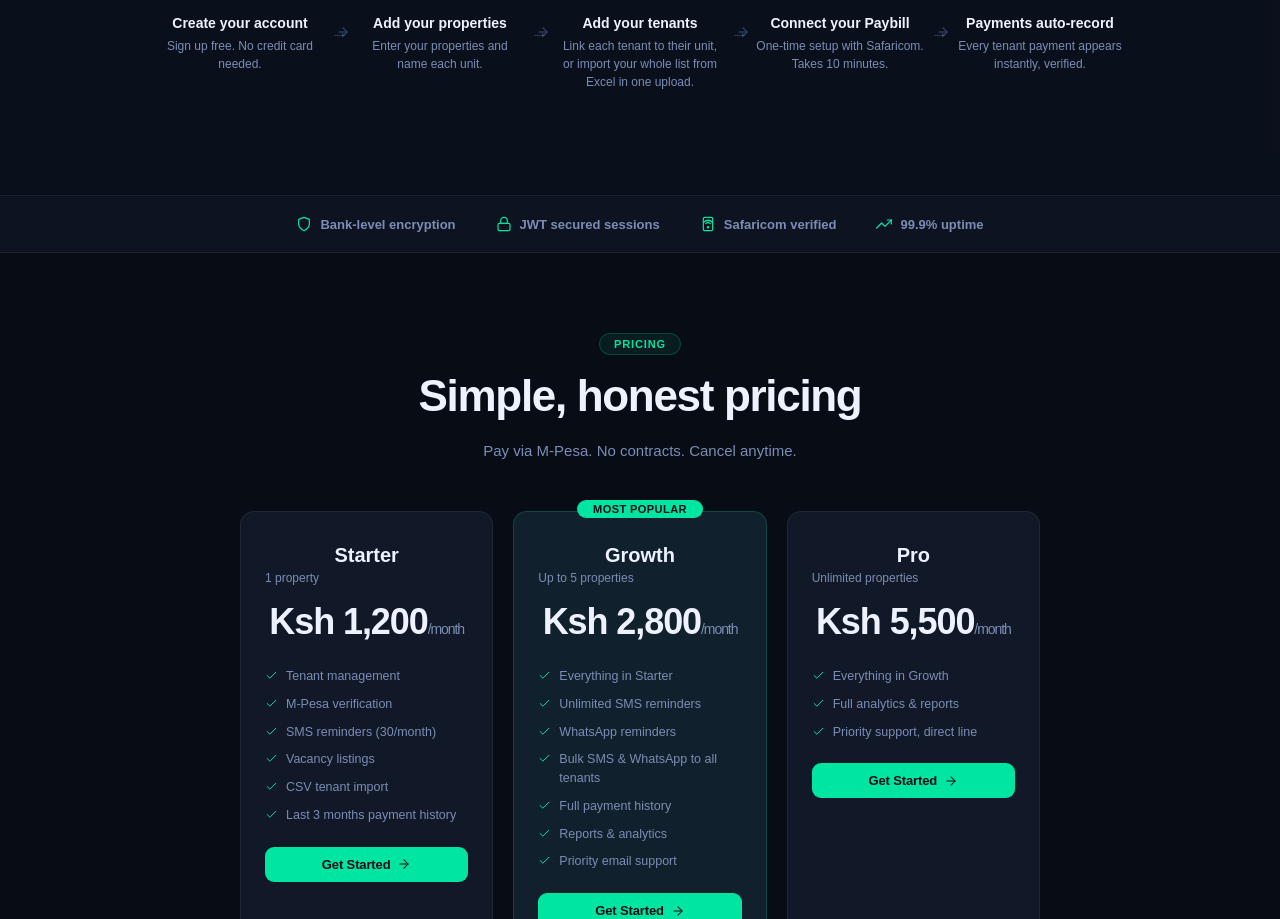
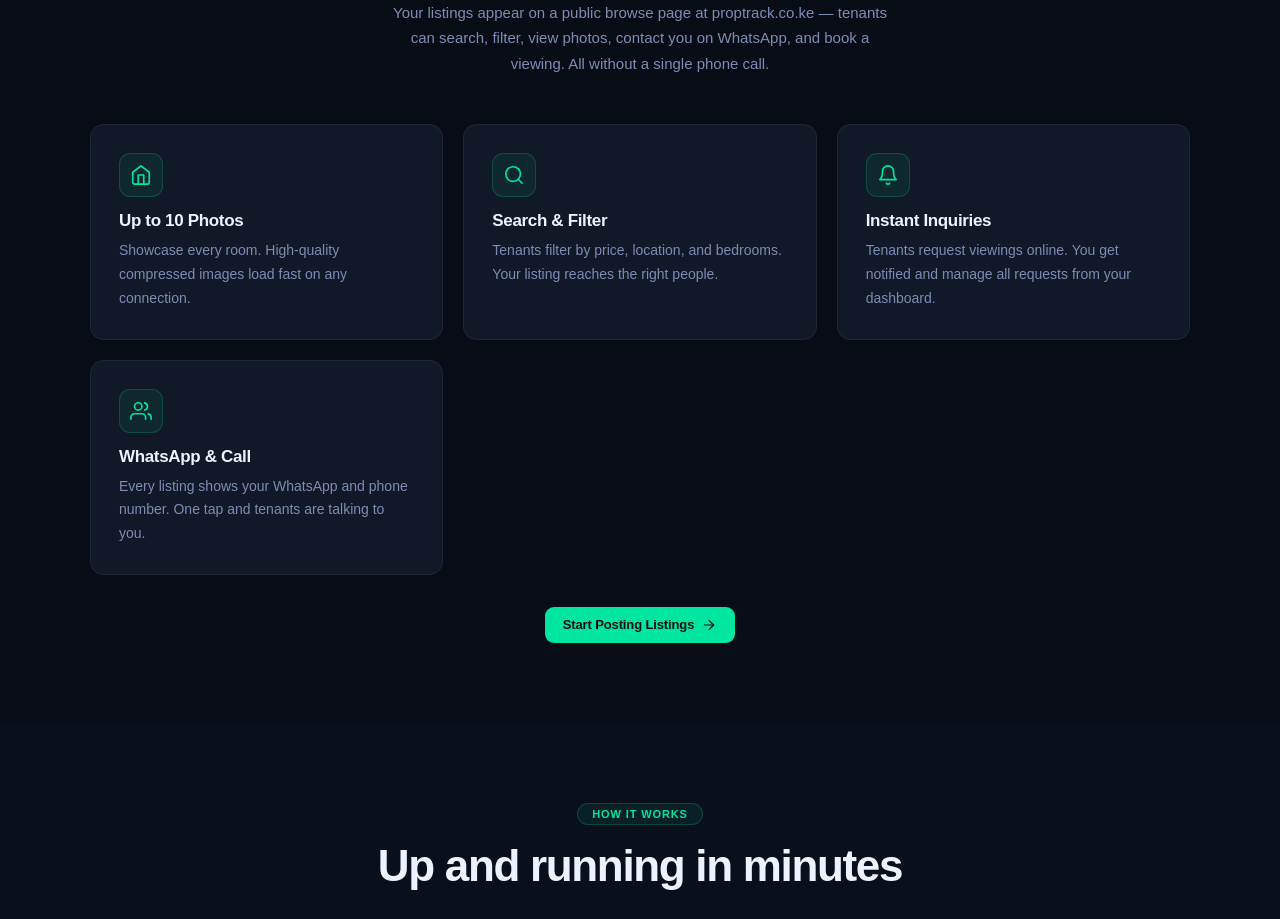
Before and after one commit to Bulovaty/proptrack-frontend, a React (Vite) app: page / in a window 1280 px wide. Shown: the part 1881-2800 px from the top of the page. Built offline with nearby package versions, Linux system fonts and the light colour scheme; no server answers; a web font is replaced by a local one.

Commit message:
Update plans and highlight listings on landing page

```diff
--- a/src/pages/Landing.jsx
+++ b/src/pages/Landing.jsx
@@ -14,7 +14,7 @@ const FEATURES = [
   { Icon: IconBuilding, title: "Property Management", desc: "Manage multiple properties and all their units from one clean dashboard. Bulk import tenants from Excel via CSV." },
   { Icon: IconUsers, title: "Tenant Tracking", desc: "Full tenant profiles, payment history, and arrears tracking. Import your existing tenant list in minutes." },
   { Icon: IconBell, title: "SMS & WhatsApp Reminders", desc: "Send rent reminders via SMS or WhatsApp — individually or to all tenants at once. Save up to Ksh 5,000 a month in airtime." },
-  { Icon: IconHome, title: "Vacancy Listings", desc: "Post vacant units with photos and share links instantly to fill them faster." },
+  { Icon: IconHome, title: "Tenant Browse Portal", desc: "Post vacant units with up to 10 photos. Tenants browse listings, contact you on WhatsApp, and book viewings online — no middleman needed." },
   { Icon: IconSearch, title: "Smart Search", desc: "Find any tenant, unit, or past M-Pesa payment instantly. Your entire history, one search away." },
 ];
 
@@ -27,7 +27,10 @@ const PLANS = [
       "Tenant management",
       "M-Pesa verification",
       "SMS reminders (30/month)",
-      "Vacancy listings",
+      "Vacancy listings with photos",
+      "Up to 5 photos per listing",
+      "Tenant Browse Portal",
+      "WhatsApp & Call buttons on listings",
       "CSV tenant import",
       "Last 3 months payment history",
     ],
@@ -39,6 +42,9 @@ const PLANS = [
     popular: true,
     features: [
       "Everything in Starter",
+      "Up to 10 photos per listing",
+      "Booking & viewing requests from tenants",
+      "Inquiry management dashboard",
       "Unlimited SMS reminders",
       "WhatsApp reminders",
       "Bulk SMS & WhatsApp to all tenants",
@@ -53,6 +59,8 @@ const PLANS = [
     properties: "Unlimited properties",
     features: [
       "Everything in Growth",
+      "Featured listings — appear at the top of Browse",
+      "Custom listing branding",
       "Full analytics & reports",
       "Priority support, direct line",
     ],
@@ -170,7 +178,33 @@ export default function Landing({ onGetStarted, onLogin }) {
           </div>
         </div>
       </section>
-
+{/* Listings Highlight */}
+<section className="section">
+  <div className="section-inner">
+    <div className="section-badge">Tenant Portal</div>
+    <h2 className="section-title-lg">Fill vacancies faster.<br />Tenants find you online.</h2>
+    <p className="section-sub">Your listings appear on a public browse page at proptrack.co.ke — tenants can search, filter, view photos, contact you on WhatsApp, and book a viewing. All without a single phone call.</p>
+    <div className="features-grid" style={{ marginTop: 32 }}>
+      {[
+        { Icon: IconHome, title: "Up to 10 Photos", desc: "Showcase every room. High-quality compressed images load fast on any connection." },
+        { Icon: IconSearch, title: "Search & Filter", desc: "Tenants filter by price, location, and bedrooms. Your listing reaches the right people." },
+        { Icon: IconBell, title: "Instant Inquiries", desc: "Tenants request viewings online. You get notified and manage all requests from your dashboard." },
+        { Icon: IconUsers, title: "WhatsApp & Call", desc: "Every listing shows your WhatsApp and phone number. One tap and tenants are talking to you." },
+      ].map(f => (
+        <div key={f.title} className="feature-card">
+          <div className="feature-icon-wrap"><f.Icon size={22} /></div>
+          <div className="feature-title">{f.title}</div>
+          <div className="feature-desc">{f.desc}</div>
+        </div>
+      ))}
+    </div>
+    <div style={{ textAlign: "center", marginTop: 32 }}>
+      <button className="btn btn-primary hero-btn" onClick={onGetStarted}>
+        Start Posting Listings <IconArrowRight size={16} />
+      </button>
+    </div>
+  </div>
+</section>
       {/* How It Works */}
       <section className="section section-alt">
         <div className="section-inner">
```
